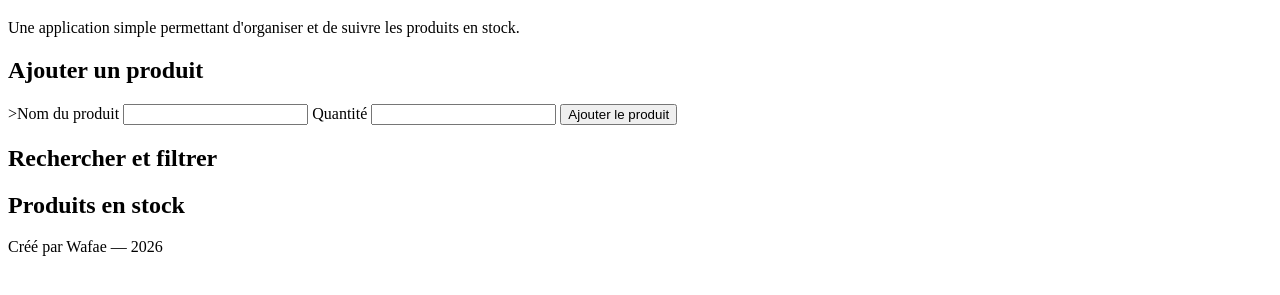
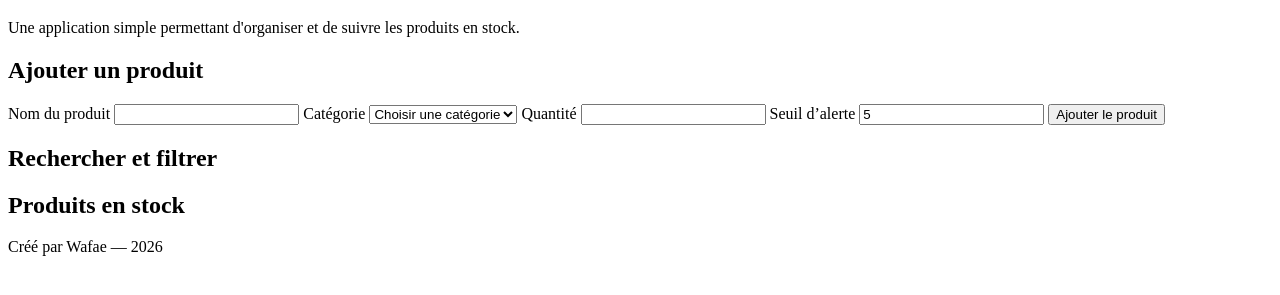
Before and after one commit to Wafaob/stock-management-system, a plain HTML site: page index.html in a window 1280 px wide. Shown: the part 61-356 px from the top of the page. Drawn offline with Linux system fonts and the light colour scheme.

Commit message:
feat: compléter le formulaire produit

```diff
--- a/index.html
+++ b/index.html
@@ -34,13 +34,25 @@
 
     <form id="product-form">
 
-        <label for="product-name">>Nom du produit</label>
-
+        <label for="product-name">Nom du produit</label>
         <input type="text" id="product-name" name="product-name" required>
 
+        <label for="product-category">Catégorie</label>
+<select id="product-category" name="product-category" required>
+    <option value="" disabled selected>Choisir une catégorie</option>
+    <option value="alimentation">Alimentation</option>
+    <option value="hygiene">Hygiène</option>
+    <option value="maison">Maison</option>
+    <option value="electronique">Électronique</option>
+    <option value="autre">Autre</option>
+</select>
+
+
         <label for="product-quantity">Quantité</label>
+        <input type="number" id="product-quantity" name="product-quantity" min="0" required>
 
-        <input type="number" id="product-quantity" name="product-quantity" min="0" required>
+        <label for="product-threshold">Seuil d’alerte</label>
+        <input type="number" id="product-threshold" name="product-threshold" min="0" value="5" required>
 
         <button type="submit">Ajouter le produit</button>
 
```
